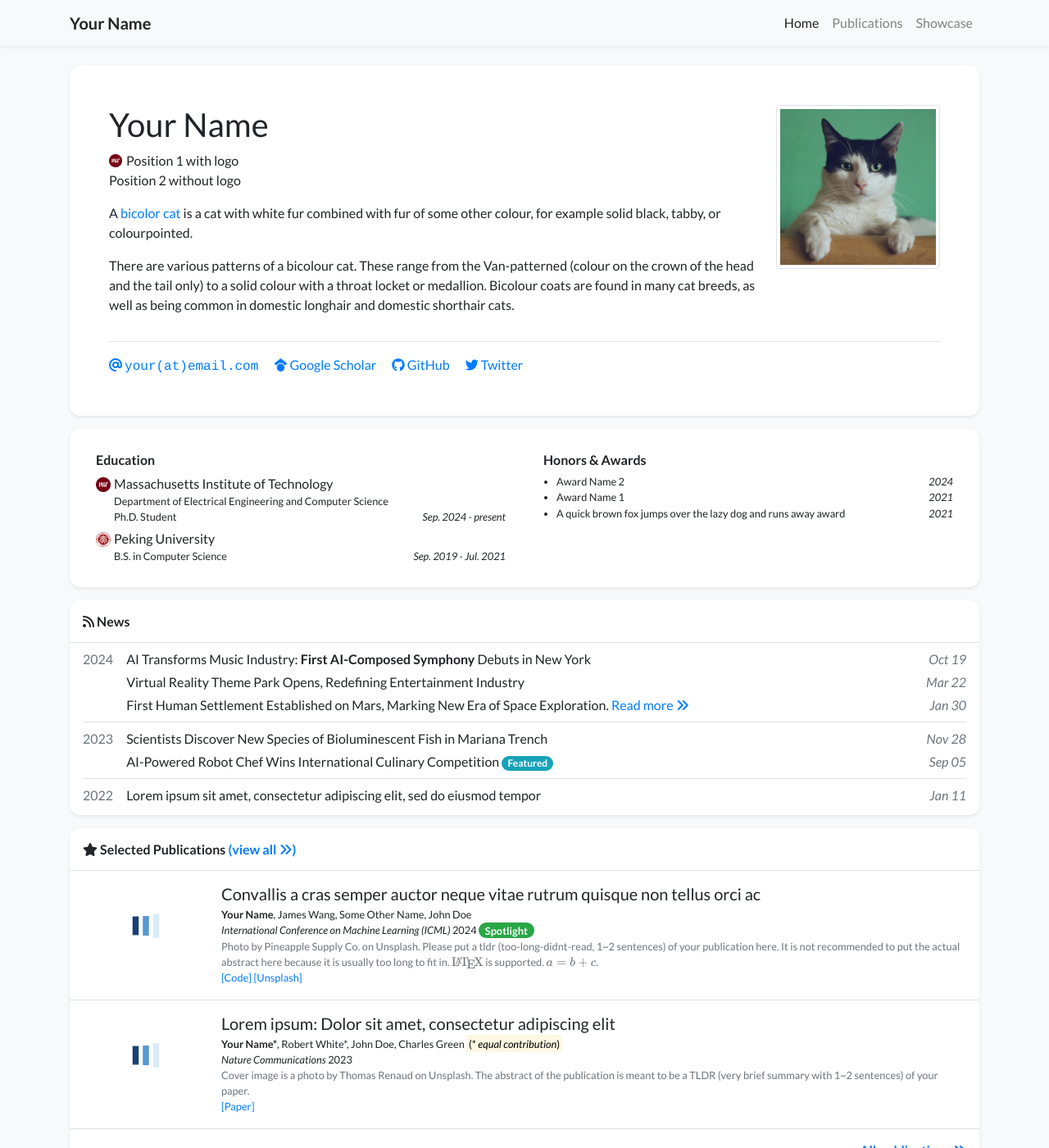
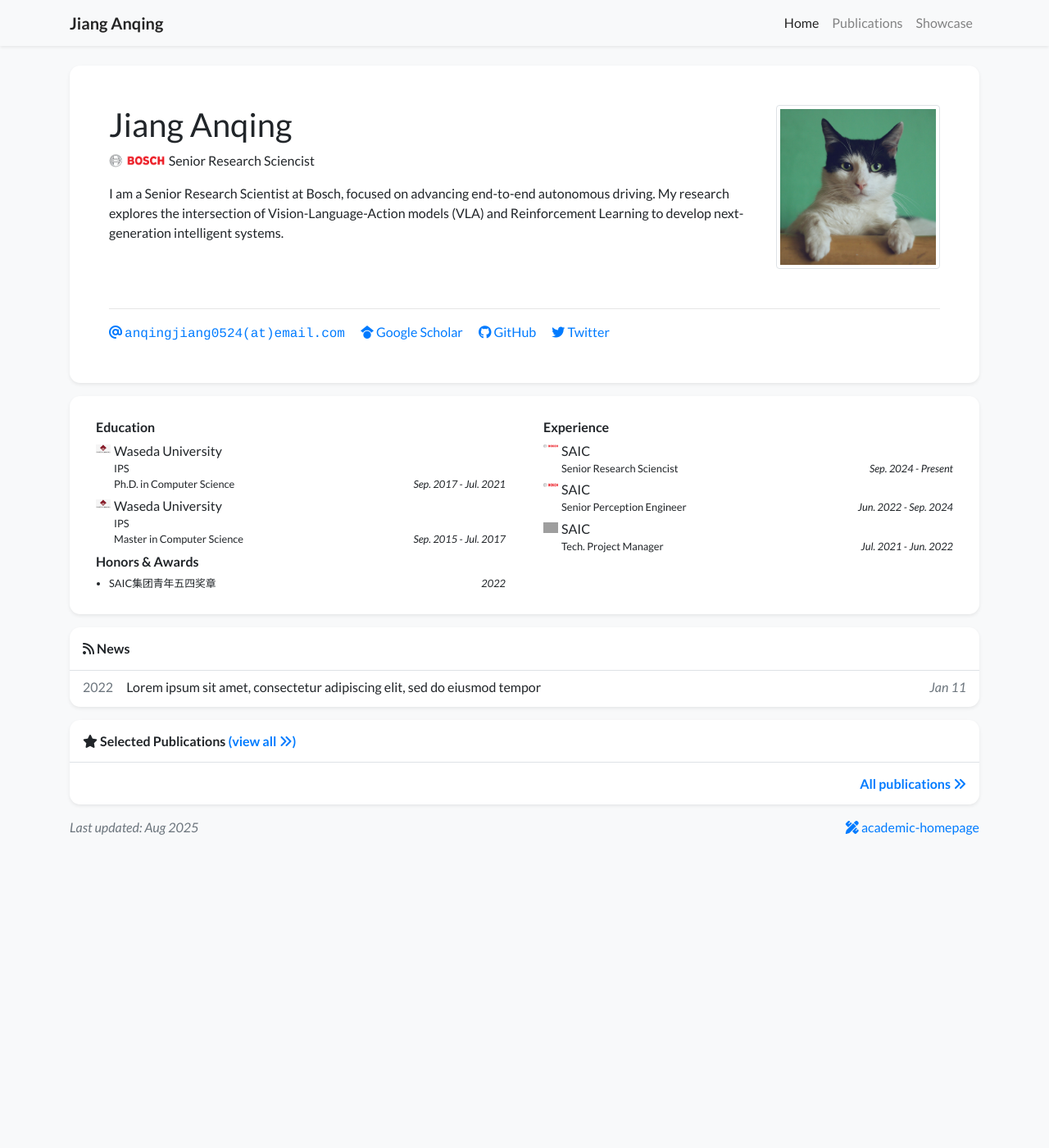
Before and after one commit to PeterJaq/peterjaq.github.io, a Jekyll site: the page built from index.html, in a window 1280 px wide and 1400 px high. Shown: the whole window at 82% size. Built offline with Jekyll 4.4.1, drawn with Linux system fonts in a browser that asks for light colours; nearby versions of some CDN libraries; a style sheet for code colours, icons or effects is not loaded; grey boxes are pictures that could not be loaded.

Commit message:
first update

```diff
--- a/_data/authors.yml
+++ b/_data/authors.yml
@@ -1,4 +1,4 @@
-"Your Name":
+"Jiang Anqing":
   bold: true
 
 "Robert White":
--- a/_data/profile.yml
+++ b/_data/profile.yml
@@ -1,17 +1,17 @@
-primary_name: "Your Name"
+primary_name: "Jiang Anqing"
 secondary_name: ""
-navbar_name: "Your Name"
+navbar_name: "Jiang Anqing"
 
 positions:
-- logo: /assets/images/badges/MIT_Social_circle.png  # Logo is optional
-  name: Position 1 with logo
-- name: Position 2 without logo
+- logo: /assets/images/badges/Bosch.png  # Logo is optional
+  name: Senior Research Sciencist
+# - name: Position 2 without logo
 
 
-email: "your@email.com"
+email: "anqingjiang0524@email.com"
 # cv_link: link-to-your-cv-file
-gscholar: xFmQpf4AAAAJ  # This is an example, replace it with your own Google Scholar ID
-github: your_github_id
+gscholar: aeaposAAAAJ  # This is an example, replace it with your own Google Scholar ID
+github: peterjaq
 twitter: your_twitter_id  # Do not include the '@' symbol
 # wechat_qrcode: /assets/images/etc/wechat.jpg
 # wechat_prompt: >-
@@ -22,12 +22,7 @@ twitter: your_twitter_id  # Do not include the '@' symbol
 short_bio_text_justify: false
 short_bio: >-
   <p>
-    A <a href="https://en.wikipedia.org/wiki/Bicolor_cat" target="_blank">bicolor cat</a> is a cat with white fur combined with fur of some other colour, for example solid black, tabby, or colourpointed.
-  </p>
-  <p>
-    There are various patterns of a bicolour cat. These range from the Van-patterned (colour on the crown of the head
-    and the tail only) to a solid colour with a throat locket or medallion. Bicolour coats are found in many cat breeds,
-    as well as being common in domestic longhair and domestic shorthair cats.
+    I am a Senior Research Scientist at Bosch, focused on advancing end-to-end autonomous driving. My research explores the intersection of Vision-Language-Action models (VLA) and Reinforcement Learning to develop next-generation intelligent systems.
   </p>
 
 portrait_url: /assets/images/photos/portrait.jpg
@@ -35,27 +30,37 @@ portrait_caption: >-
   Photo by Manja Vitolic on Unsplash (this caption is optional, comment it out to disable).
 
 education:
-- name: Massachusetts Institute of Technology
-  logo: /assets/images/badges/MIT_Social_circle.png
+- name: Waseda University
+  logo: /assets/images/badges/Waseda_U.webp
   position: >-
-    Department of Electrical Engineering and Computer Science <br/>
-    Ph.D. Student
-  date: Sep. 2024 - present
-- name: Peking University
-  logo: /assets/images/badges/PKU_red.png
-  position: B.S. in Computer Science
-  date: Sep. 2019 - Jul. 2021
+    IPS <br/>
+    Ph.D. in Computer Science
+  date: Sep. 2017 - Jul. 2021
+- name: Waseda University
+  logo: /assets/images/badges/Waseda_U.webp
+  position: >-
+    IPS <br/>
+    Master in Computer Science
+  date: Sep. 2015 - Jul. 2017
 
-# experience:
-# - name: Peking University
-#   logo: /assets/images/badges/PKU_red.png
-#   position: Research Intern
-#   date: Sep. 2019 - Jul. 2021
+experience:
+- name: SAIC
+  logo: /assets/images/badges/Bosch.png
+  position: Senior Research Sciencist
+  date: Sep. 2024 - Present
+- name: SAIC
+  logo: /assets/images/badges/Bosch.png
+  position: Senior Perception Engineer
+  date: Jun. 2022 - Sep. 2024
+- name: SAIC
+  logo: /assets/images/badges/SAIC.png
+  position: Tech. Project Manager
+  date: Jul. 2021  - Jun. 2022
 
 awards:
-- name: Award Name 2
-  date: 2024
-- name: Award Name 1
-  date: 2021
-- name: A quick brown fox jumps over the lazy dog and runs away award
-  date: 2021
+- name: SAIC集团青年五四奖章
+  date: 2022
+# - name: Award Name 1
+#   date: 2021
+# - name: A quick brown fox jumps over the lazy dog and runs away award
+#   date: 2021
```
Also changed, not shown: _news/2023-news1.md (deleted, +0 -4 lines), _news/2023-news2.md (deleted, +0 -6 lines), _news/2024-news1.md (deleted, +0 -6 lines), _news/2024-news2.md (deleted, +0 -4 lines), _news/2024-news3.md (deleted, +0 -4 lines), _publications/2023/2023-pub-example-1.md (deleted, +0 -17 lines), _publications/2023/2023-pub-example-2.md (deleted, +0 -23 lines), _publications/2023/2023-pub-example-no-cover.md (deleted, +0 -22 lines), _publications/2024/2024-pub-example-3.md (deleted, +0 -22 lines), assets/images/badges/Bosch.png (added), assets/images/badges/Bosch.webp (added), assets/images/badges/SIAC.png (added), assets/images/badges/Waseda_U.webp (added), assets/images/photos/profile.jpg (added).
